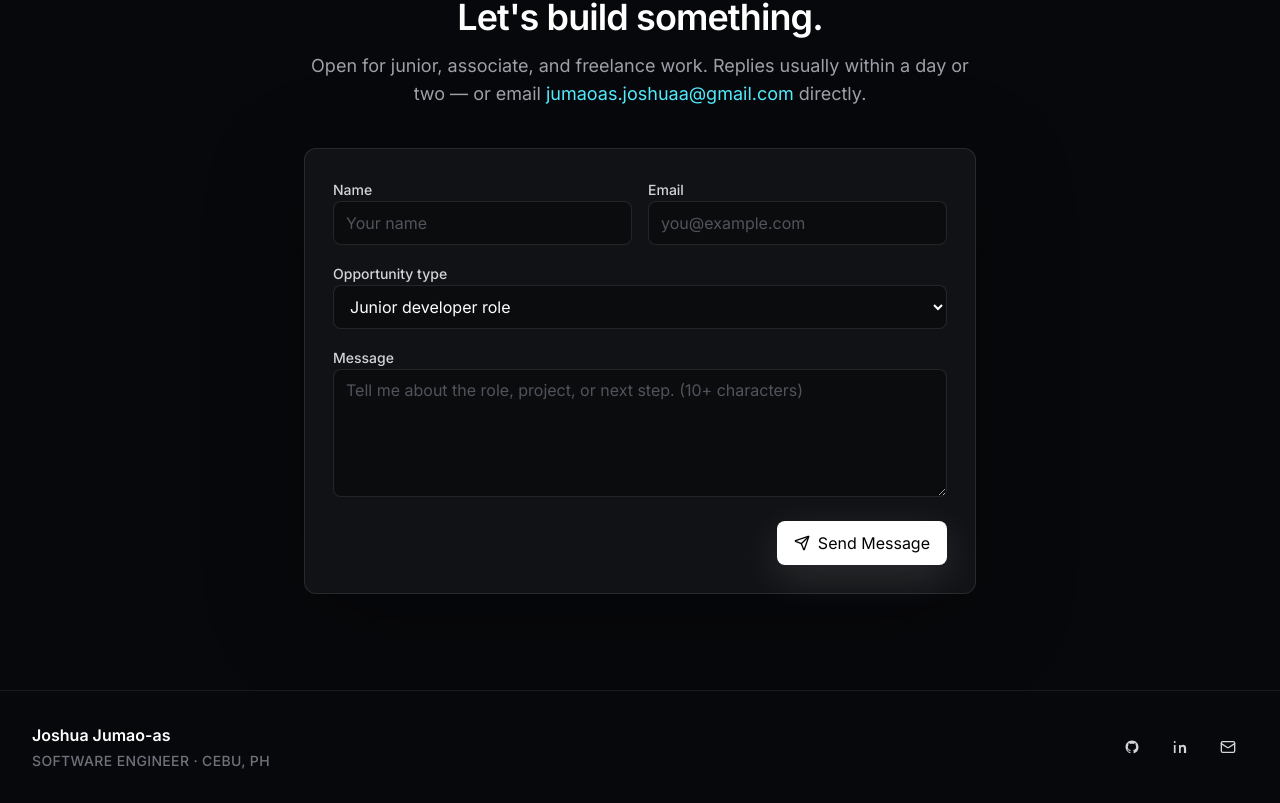
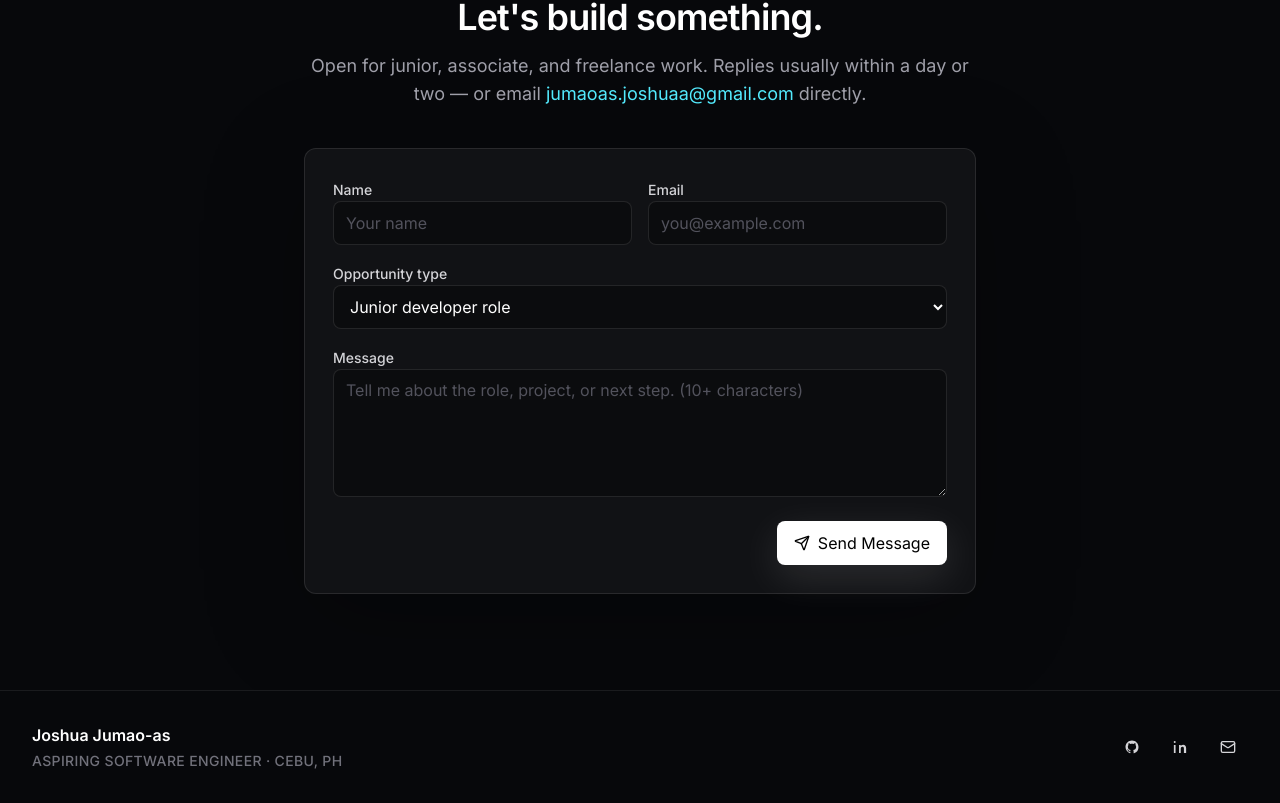
Before and after one commit to jumaoasjoshua322-maker/portfolio, a Next.js app: page / in a window 1280 px wide. Shown: the part 5266-6069 px from the top of the page. Built offline with nearby package versions, Linux system fonts and the light colour scheme.

Commit message:
Restore 'Aspiring' in footer tagline

```diff
--- a/src/components/site-footer.tsx
+++ b/src/components/site-footer.tsx
@@ -11,7 +11,7 @@ export function SiteFooter() {
         <div>
           <p className="font-semibold text-white">Joshua Jumao-as</p>
           <p className="mt-1 text-sm font-medium uppercase tracking-wide text-zinc-500">
-            Software Engineer · Cebu, PH
+            Aspiring Software Engineer · Cebu, PH
           </p>
         </div>
         <div className="flex items-center gap-2">
```
